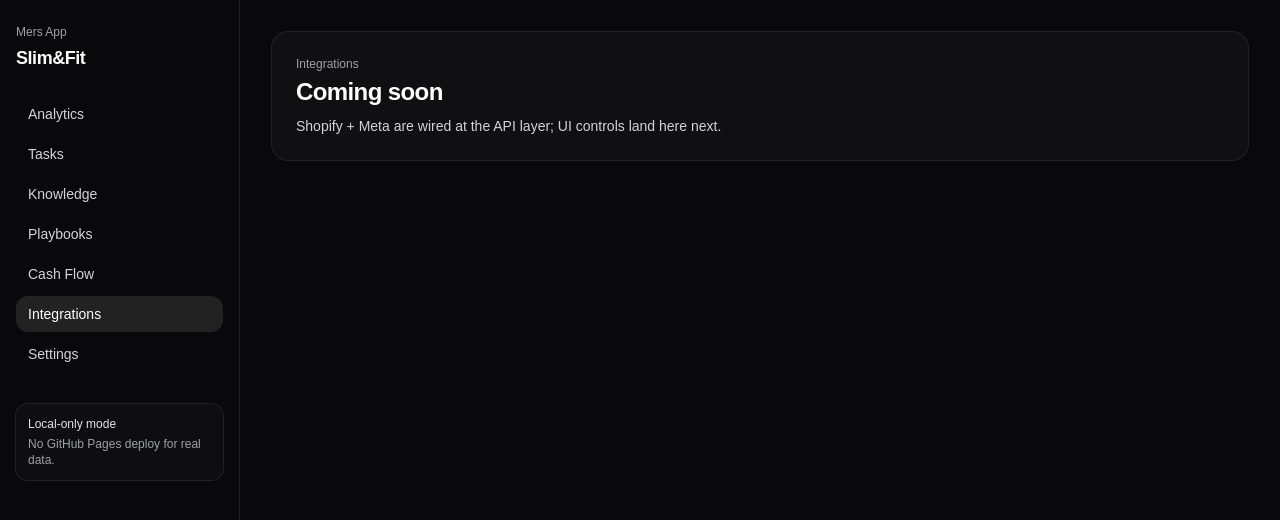
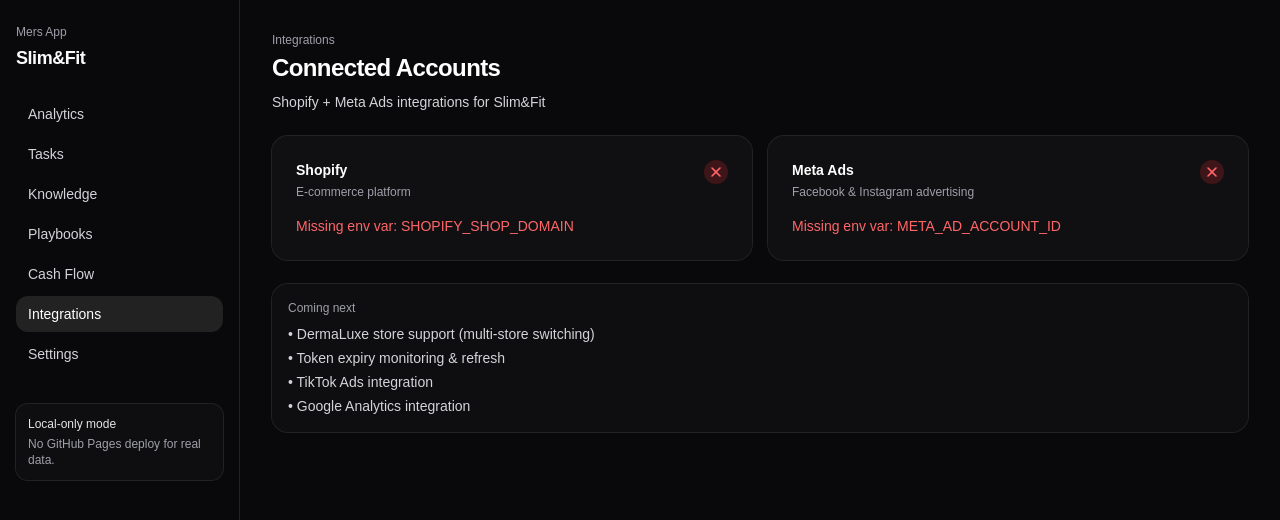
Before and after one commit to aldiyarsemedyarov/mers-app, a Next.js app: page /app/integrations in a window 1280 px wide. Shown: the top 520 px of the page. Built offline with nearby package versions, Linux system fonts and the light colour scheme; no server answers.

Commit message:
feat(ui): build Integrations page with live Shopify + Meta status cards

```diff
--- a/src/app/app/(dash)/integrations/page.tsx
+++ b/src/app/app/(dash)/integrations/page.tsx
@@ -1,13 +1,196 @@
+"use client";
+
+import { useEffect, useState } from "react";
+
+type ShopifyShop = {
+  id: number;
+  name: string;
+  domain: string;
+  email?: string;
+  currency: string;
+  timezone: string;
+  myshopify_domain: string;
+};
+
+type MetaAccount = {
+  id: string;
+  name: string;
+  currency: string;
+};
+
 export default function IntegrationsPage() {
+  const [shopify, setShopify] = useState<ShopifyShop | null>(null);
+  const [meta, setMeta] = useState<MetaAccount | null>(null);
+  const [loading, setLoading] = useState(true);
+  const [errors, setErrors] = useState<{ shopify?: string; meta?: string }>({});
+
+  useEffect(() => {
+    Promise.all([
+      fetch("/api/shopify/shop")
+        .then((r) => r.json())
+        .then((d) => {
+          if (d.ok) setShopify(d.data.shop);
+          else setErrors((e) => ({ ...e, shopify: d.error }));
+        })
+        .catch(() => setErrors((e) => ({ ...e, shopify: "Network error" }))),
+
+      fetch("/api/meta/account")
+        .then((r) => r.json())
+        .then((d) => {
+          if (d.ok) setMeta(d.data);
+          else setErrors((e) => ({ ...e, meta: d.error }));
+        })
+        .catch(() => setErrors((e) => ({ ...e, meta: "Network error" }))),
+    ]).finally(() => setLoading(false));
+  }, []);
+
+  if (loading) {
+    return (
+      <div className="rounded-2xl bg-zinc-900/50 p-6 ring-1 ring-white/10">
+        <div className="text-sm text-zinc-400">Loading integrations...</div>
+      </div>
+    );
+  }
+
   return (
-    <div className="rounded-2xl bg-zinc-900/50 p-6 ring-1 ring-white/10">
-      <div className="text-xs font-medium text-zinc-400">Integrations</div>
-      <h1 className="mt-1 text-2xl font-semibold tracking-tight text-white">
-        Coming soon
-      </h1>
-      <p className="mt-2 text-sm text-zinc-300">
-        Shopify + Meta are wired at the API layer; UI controls land here next.
-      </p>
+    <div className="space-y-6">
+      <div>
+        <div className="text-xs font-medium text-zinc-400">Integrations</div>
+        <h1 className="mt-1 text-2xl font-semibold tracking-tight text-white">
+          Connected Accounts
+        </h1>
+        <p className="mt-2 text-sm text-zinc-300">
+          Shopify + Meta Ads integrations for Slim&Fit
+        </p>
+      </div>
+
+      <div className="grid grid-cols-1 gap-4 lg:grid-cols-2">
+        {/* Shopify Card */}
+        <div className="rounded-2xl bg-zinc-900/50 p-6 ring-1 ring-white/10">
+          <div className="flex items-start justify-between">
+            <div>
+              <div className="text-sm font-semibold text-white">Shopify</div>
+              <div className="mt-1 text-xs text-zinc-400">
+                E-commerce platform
+              </div>
+            </div>
+            {shopify ? (
+              <div className="flex h-6 w-6 items-center justify-center rounded-full bg-green-500/20 text-green-400">
+                <svg className="h-4 w-4" fill="currentColor" viewBox="0 0 20 20">
+                  <path
+                    fillRule="evenodd"
+                    d="M16.707 5.293a1 1 0 010 1.414l-8 8a1 1 0 01-1.414 0l-4-4a1 1 0 011.414-1.414L8 12.586l7.293-7.293a1 1 0 011.414 0z"
+                    clipRule="evenodd"
+                  />
+                </svg>
+              </div>
+            ) : (
+              <div className="flex h-6 w-6 items-center justify-center rounded-full bg-red-500/20 text-red-400">
+                <svg className="h-4 w-4" fill="currentColor" viewBox="0 0 20 20">
+                  <path
+                    fillRule="evenodd"
+                    d="M4.293 4.293a1 1 0 011.414 0L10 8.586l4.293-4.293a1 1 0 111.414 1.414L11.414 10l4.293 4.293a1 1 0 01-1.414 1.414L10 11.414l-4.293 4.293a1 1 0 01-1.414-1.414L8.586 10 4.293 5.707a1 1 0 010-1.414z"
+                    clipRule="evenodd"
+                  />
+                </svg>
+              </div>
+            )}
+          </div>
+
+          {shopify ? (
+            <div className="mt-4 space-y-2">
+              <div>
+                <div className="text-xs text-zinc-500">Store</div>
+                <div className="text-sm font-medium text-white">
+                  {shopify.name}
+                </div>
+              </div>
+              <div>
+                <div className="text-xs text-zinc-500">Domain</div>
+                <div className="text-sm text-zinc-300">{shopify.domain}</div>
+              </div>
+              <div>
+                <div className="text-xs text-zinc-500">Myshopify Domain</div>
+                <div className="text-sm text-zinc-300">
+                  {shopify.myshopify_domain}
+                </div>
+              </div>
+              <div>
+                <div className="text-xs text-zinc-500">Currency</div>
+                <div className="text-sm text-zinc-300">{shopify.currency}</div>
+              </div>
+            </div>
+          ) : (
+            <div className="mt-4 text-sm text-red-400">
+              {errors.shopify || "Connection failed"}
+            </div>
+          )}
+        </div>
+
+        {/* Meta Ads Card */}
+        <div className="rounded-2xl bg-zinc-900/50 p-6 ring-1 ring-white/10">
+          <div className="flex items-start justify-between">
+            <div>
+              <div className="text-sm font-semibold text-white">Meta Ads</div>
+              <div className="mt-1 text-xs text-zinc-400">
+                Facebook & Instagram advertising
+              </div>
+            </div>
+            {meta ? (
+              <div className="flex h-6 w-6 items-center justify-center rounded-full bg-green-500/20 text-green-400">
+                <svg className="h-4 w-4" fill="currentColor" viewBox="0 0 20 20">
+                  <path
+                    fillRule="evenodd"
+                    d="M16.707 5.293a1 1 0 010 1.414l-8 8a1 1 0 01-1.414 0l-4-4a1 1 0 011.414-1.414L8 12.586l7.293-7.293a1 1 0 011.414 0z"
+                    clipRule="evenodd"
+                  />
+                </svg>
+              </div>
+            ) : (
+              <div className="flex h-6 w-6 items-center justify-center rounded-full bg-red-500/20 text-red-400">
+                <svg className="h-4 w-4" fill="currentColor" viewBox="0 0 20 20">
+                  <path
+                    fillRule="evenodd"
+                    d="M4.293 4.293a1 1 0 011.414 0L10 8.586l4.293-4.293a1 1 0 111.414 1.414L11.414 10l4.293 4.293a1 1 0 01-1.414 1.414L10 11.414l-4.293 4.293a1 1 0 01-1.414-1.414L8.586 10 4.293 5.707a1 1 0 010-1.414z"
+                    clipRule="evenodd"
+                  />
+                </svg>
+              </div>
+            )}
+          </div>
+
+          {meta ? (
+            <div className="mt-4 space-y-2">
+              <div>
+                <div className="text-xs text-zinc-500">Ad Account</div>
+                <div className="text-sm font-medium text-white">{meta.name}</div>
+              </div>
+              <div>
+                <div className="text-xs text-zinc-500">Account ID</div>
+                <div className="text-sm text-zinc-300">{meta.id}</div>
+              </div>
+              <div>
+                <div className="text-xs text-zinc-500">Currency</div>
+                <div className="text-sm text-zinc-300">{meta.currency}</div>
+              </div>
+            </div>
+          ) : (
+            <div className="mt-4 text-sm text-red-400">
+              {errors.meta || "Connection failed"}
+            </div>
+          )}
+        </div>
+      </div>
+
+      <div className="rounded-2xl bg-zinc-900/40 p-4 ring-1 ring-white/10">
+        <div className="text-xs font-medium text-zinc-400">Coming next</div>
+        <ul className="mt-2 space-y-1 text-sm text-zinc-300">
+          <li>• DermaLuxe store support (multi-store switching)</li>
+          <li>• Token expiry monitoring & refresh</li>
+          <li>• TikTok Ads integration</li>
+          <li>• Google Analytics integration</li>
+        </ul>
+      </div>
     </div>
   );
 }
```
